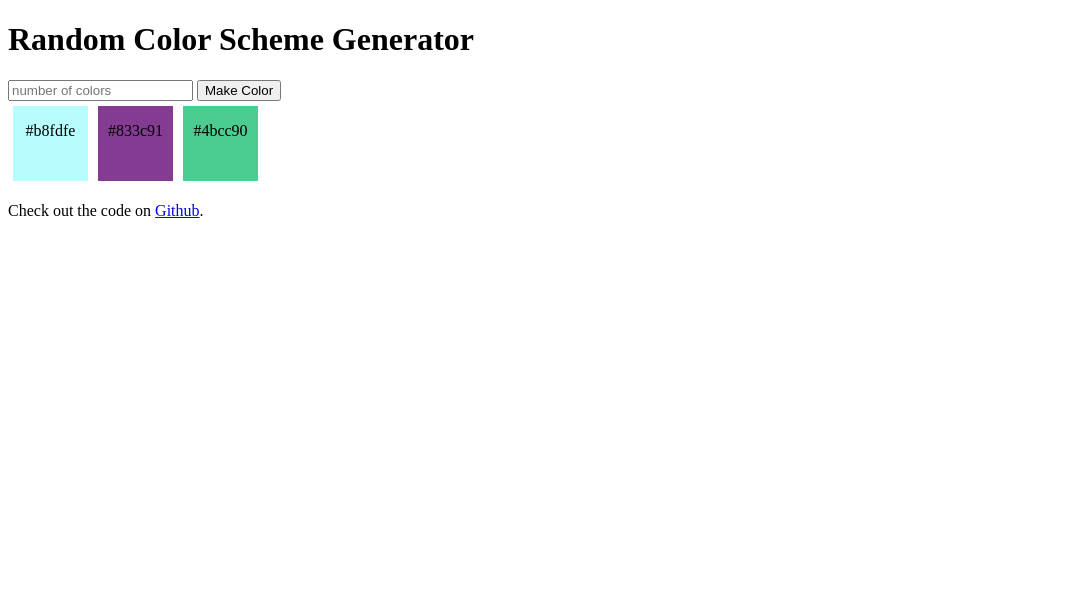
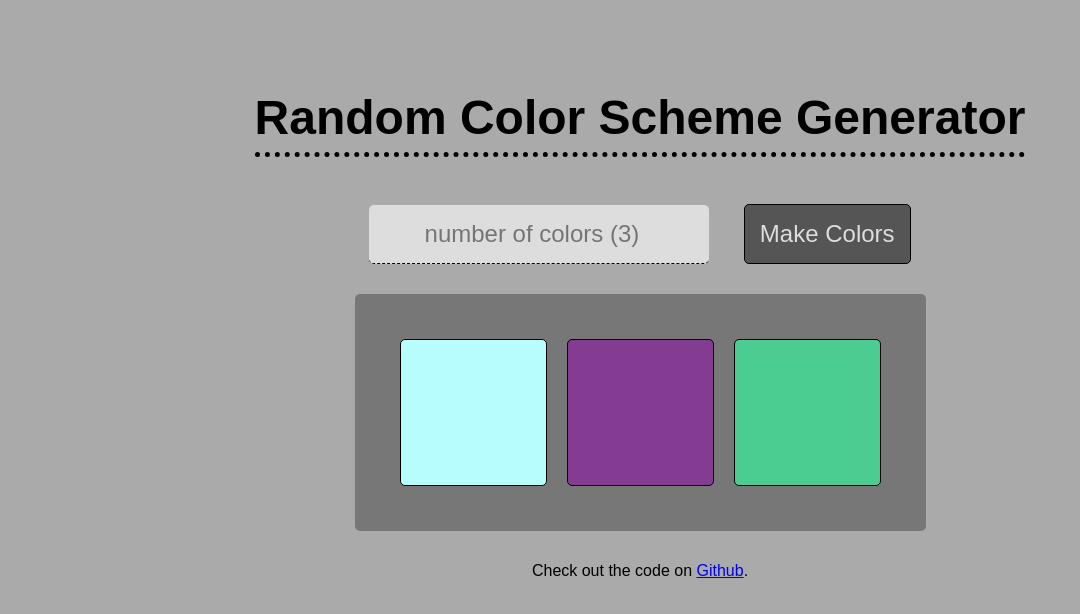
Before and after one commit to aneylon/color-picker, a plain HTML site: page index.html in a window 1280 px wide. Shown: the whole page, without its empty margins (0-1080 px from the left). Drawn offline with Linux system fonts and the light colour scheme.

Commit message:
add styling, mouseover for color values

```diff
--- a/Colors.css
+++ b/Colors.css
@@ -1,7 +1,73 @@
+* {
+  text-align: center;
+  font-family: sans-serif;
+}
+
+body {
+  background: #aaa;
+  padding-top: 50px;
+}
+
+h1 {
+  display: inline-block;
+  font-size: 3em;
+  padding-bottom: 7px;
+  border-bottom: dotted 5px black;
+  /*text-decoration: underline;*/
+}
+
+form * {
+  padding: 15px;
+  margin: 15px;
+  font-size: 1.5em;
+}
+
+input {
+  border: none;
+  background: #ddd;
+  border-bottom: dashed black 1px;
+  border-radius: 5px;
+}
+
+button {
+  background: #555;
+  color: #ddd;
+  border: solid black 1px;
+  border-radius: 5px;
+}
+button:hover {
+  background: #777;
+}
+
+#colors {
+  background: #777;
+  padding: 35px;
+  margin: 15px;
+  display: inline-block;
+  border-radius: 5px;
+  max-width: 750px;
+}
+
 .colorBlock {
-  width: 75px;
-  height: 75px;
+  width: 125px;
+  height: 125px;
   display: inline-block;
-  margin: 5px;
+  margin: 10px;
+  padding: 10px;
+  border: solid black 1px;
+  border-radius: 5px;
   text-align: center;
 }
+
+.colorBlock div {
+  background: rgba(255,255,255, 0.5);
+  color: black;
+  border-radius: 5px;
+  padding: 5px;
+  visibility: hidden;
+}
+
+.colorBlock p {
+  /*visibility: hidden;*/
+  font-weight: bolder;
+}
--- a/Colors.js
+++ b/Colors.js
@@ -2,9 +2,12 @@ function makeRandomColor(){
   var red = randomNumber()
   var green = randomNumber()
   var blue = randomNumber()
+  var rgbPlain = `${red},${green},${blue}`
   var rgbString = makeRGBString(red, green, blue)
   var hexString = makeHexString(red, green, blue)
+  hexString = hexString.toUpperCase()
   return {
+    rgbPlain,
     rgbString,
     hexString
   }
@@ -31,7 +34,10 @@ function randomNumber(max){
 
 function makeSwatches(num){
   num = num || Number(document.getElementById('numberOfColors').value)
-  // var num = Number(document.getElementById('numberOfColors').value)
+  if(num < 1) {
+    num = 3
+    document.getElementById('numberOfColors').value = ''
+  }
   // clear swatches
   var root = document.getElementById('colors')
   root.innerHTML = ''
@@ -41,11 +47,15 @@ function makeSwatches(num){
     // set swatch color
     var randomColor = makeRandomColor()
     newSwatch.style.backgroundColor = randomColor.rgbString
-    newSwatch.innerHTML = `<p>${randomColor.hexString}</p>`
-    console.log(randomColor.hexString)
+    newSwatch.innerHTML = `<div>
+      <p>${randomColor.hexString}</p>
+      <p>${randomColor.rgbPlain}</p>
+    </div>
+    `
     newSwatch.setAttribute('class', 'colorBlock')
+    newSwatch.setAttribute('onmouseover', 'swatchHover(this)')
+    newSwatch.setAttribute('onmouseout', 'swatchOut(this)')
     root.appendChild(newSwatch)
-
   }
 }
 
@@ -53,5 +63,13 @@ function init() {
   document.getElementById('myForm').addEventListener('submit', function(event){
     event.preventDefault()
   })
-  makeSwatches(3)
+  makeSwatches()
 }
+
+function swatchHover(el){
+  el.firstChild.style.visibility = 'visible'
+}
+
+function swatchOut(el){
+  el.firstChild.style.visibility = 'hidden'
+}
--- a/index.html
+++ b/index.html
@@ -10,8 +10,8 @@
   <body onload="init()">
     <h1>Random Color Scheme Generator</h1>
     <form onsubmit="makeSwatches()" id="myForm">
-      <input type="text" placeholder="number of colors" id="numberOfColors">
-      <button onClick="makeSwatches()">Make Color</button>
+      <input type="number" placeholder="number of colors (3)" id="numberOfColors">
+      <button onClick="makeSwatches()">Make Colors</button>
     </form>
     <div id="colors">
     </div>
```
Also changed, not shown: 1 other file.
